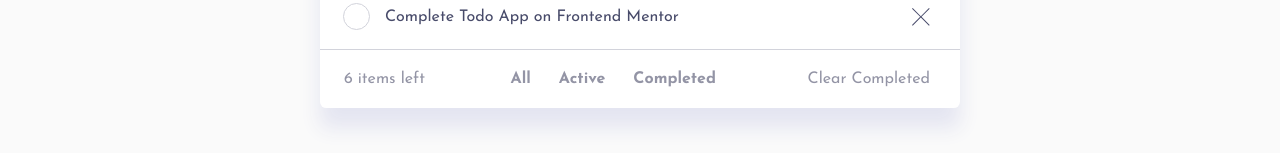
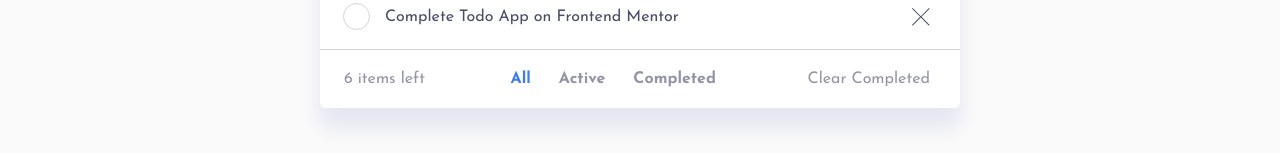
Before and after one commit to Vi-r-us/do-more, a React (Vite) app: page / in a window 1280 px wide. Shown: the part 559-712 px from the top of the page. Built offline with nearby package versions, Linux system fonts and the light colour scheme.

Commit message:
add: added local storage (app completed with local storage)

```diff
--- a/src/components/Form.jsx
+++ b/src/components/Form.jsx
@@ -23,8 +23,20 @@ const Form = () => {
   };
 
   const handleSubmit = (e) => {
+    if (
+      newItemName === null ||
+      newItemName === undefined ||
+      newItemName.trim().length === 0
+    ) {
+      // handleTextareaHeight();
+      textareaRef.current.style.height = `${txHeight}px`;
+      console.log("press enter");
+      setNewItemName("");
+      return;
+    }
+
     if (e.keyCode == 13 && e.shiftKey == false) {
-      // console.log(newItemName);
+      // if (newItemName === '') return;
       addItem(newItemName);
       setNewItemName("");
       e.preventDefault();
--- a/src/components/Items.jsx
+++ b/src/components/Items.jsx
@@ -1,20 +1,16 @@
 /* eslint-disable react/prop-types */
 /* eslint-disable no-unused-vars */
-import { useState } from "react";
 import { useGlobalContext } from "../context";
 import { getItemByFilter } from "../utils";
 import SingleItem from "./SingleItem";
 
 const Items = () => {
-  const {
-    itemsMap,
-    currentFilter,
-    allItems,
-    allActiveItems,
-    allCompletedItems,
-  } = useGlobalContext();
+  const { itemsMap, currentFilter, setCurrentFilter, deleteAllItems } =
+    useGlobalContext();
 
   const items = getItemByFilter(currentFilter, itemsMap);
+
+  const ifActive = (status) => (currentFilter === status ? "active" : "");
 
   return (
     <>
@@ -25,18 +21,48 @@ const Items = () => {
         <li className="last-item flex" direction="row">
           <span>{items.length} items left</span>
           <div className="ext flex" direction="row">
-            <button onClick={() => allItems()}>all</button>
-            <button onClick={() => allActiveItems()}>active</button>
-            <button onClick={() => allCompletedItems()}>completed</button>
+            <button
+              className={ifActive("all")}
+              onClick={() => setCurrentFilter("all")}
+            >
+              all
+            </button>
+            <button
+              className={ifActive("active")}
+              onClick={() => setCurrentFilter("active")}
+            >
+              active
+            </button>
+            <button
+              className={ifActive("completed")}
+              onClick={() => setCurrentFilter("completed")}
+            >
+              completed
+            </button>
           </div>
-          <button>clear completed</button>
+          <button onClick={() => deleteAllItems()}>clear completed</button>
         </li>
       </ul>
 
       <div className="last-item-ext ext flex" direction="row">
-        <button onClick={() => allItems()}>all</button>
-        <button onClick={() => allActiveItems()}>active</button>
-        <button onClick={() => allCompletedItems()}>completed</button>
+        <button
+          className={ifActive("all")}
+          onClick={() => setCurrentFilter("all")}
+        >
+          all
+        </button>
+        <button
+          className={ifActive("active")}
+          onClick={() => setCurrentFilter("active")}
+        >
+          active
+        </button>
+        <button
+          className={ifActive("completed")}
+          onClick={() => setCurrentFilter("completed")}
+        >
+          completed
+        </button>
       </div>
     </>
   );
--- a/src/context.jsx
+++ b/src/context.jsx
@@ -1,21 +1,10 @@
 import React, { useContext, useState } from "react";
 import { nanoid } from "nanoid";
-import { arrayToMap } from "./utils";
+import { arrayToMap, getLocalStorage, setLocalStorage } from "./utils";
 
 const AppContext = React.createContext();
 
-const defaultItems = [
-  { id: nanoid(), title: "Complete online JavaScript course", isDone: true },
-  { id: nanoid(), title: "Jog around the park 3x", isDone: false },
-  { id: nanoid(), title: "10 minutes meditation", isDone: false },
-  { id: nanoid(), title: "Read for 1 hour", isDone: false },
-  { id: nanoid(), title: "Pick up groceries", isDone: false },
-  {
-    id: nanoid(),
-    title: "Complete Todo App on Frontend Mentor",
-    isDone: false,
-  },
-];
+const defaultItems = getLocalStorage();
 
 // eslint-disable-next-line react/prop-types
 const AppProvider = ({ children }) => {
@@ -27,6 +16,7 @@ const AppProvider = ({ children }) => {
     const newItem = { id: nanoid(), title: title, isDone: false };
     updatedItemsMap.set(newItem.id, newItem);
     setItemsMap(updatedItemsMap);
+    setLocalStorage(updatedItemsMap);
   };
 
   const editItem = (id) => {
@@ -35,13 +25,20 @@ const AppProvider = ({ children }) => {
     newItem.isDone = !newItem.isDone;
     updatedItemsMap.set(id, newItem);
     setItemsMap(updatedItemsMap);
+    setLocalStorage(updatedItemsMap);
   };
 
   const deleteItem = (id) => {
     const updatedItemsMap = new Map([...itemsMap]);
     updatedItemsMap.delete(id);
     setItemsMap(updatedItemsMap);
-    // setFilteredItems([...mapToArray(updatedItemsMap)]);
+    setLocalStorage(updatedItemsMap);
+  };
+
+  const deleteAllItems = () => {
+    const updatedItemsMap = new Map();
+    setItemsMap(updatedItemsMap);
+    setLocalStorage(updatedItemsMap);
   };
 
   return (
@@ -50,10 +47,10 @@ const AppProvider = ({ children }) => {
         itemsMap,
         currentFilter,
         setCurrentFilter,
-
         addItem,
         editItem,
         deleteItem,
+        deleteAllItems,
       }}
     >
       {children}?
--- a/src/index.css
+++ b/src/index.css
@@ -102,7 +102,7 @@ textarea {
   border: none;
   resize: none;
   overflow-y: hidden;
-  /* outline: none; */
+  outline: none;
 }
 
 button {
@@ -237,6 +237,9 @@ button:hover {
   font-weight: bold;
 
   button:hover {
+    color: var(--clr-text-600);
+  }
+  .active {
     color: var(--clr-primary);
   }
 }
@@ -246,11 +249,6 @@ button:hover {
   padding: var(--padding);
   justify-content: space-between;
   align-items: center;
-
-  /* span:not(:first-child) {
-    cursor: pointer;
-    text-transform: capitalize;
-  } */
 
   .ext {
     @media (max-width: 539px) {
--- a/src/utils.js
+++ b/src/utils.js
@@ -1,24 +1,50 @@
 import axios from "axios";
+import { nanoid } from "nanoid";
+
+const defaultItems = [
+  { id: nanoid(), title: "Complete online JavaScript course", isDone: true },
+  { id: nanoid(), title: "Jog around the park 3x", isDone: false },
+  { id: nanoid(), title: "10 minutes meditation", isDone: false },
+  { id: nanoid(), title: "Read for 1 hour", isDone: false },
+  { id: nanoid(), title: "Pick up groceries", isDone: false },
+  {
+    id: nanoid(),
+    title: "Complete Todo App on Frontend Mentor",
+    isDone: false,
+  },
+];
 
 export const customFetch = axios.create({
   baseURL: "http://localhost:500-/api/tasks",
 });
 
 export const getItemByFilter = (filter, itemsMap) => {
-  // console.log(itemsMap);
   if (filter === "all") return [...mapToArray(itemsMap)];
   else if (filter === "active")
     return mapToArray(itemsMap).filter((item) => !item.isDone);
   else return mapToArray(itemsMap).filter((item) => item.isDone);
 };
 
-// const allItems = (itemsMap) => setFilteredItems([...mapToArray(itemsMap)]);
-// const allActiveItems = (itemsMap) =>
-//   setFilteredItems(mapToArray(itemsMap).filter((item) => !item.isDone));
-// const allCompletedItems = (itemsMap) =>
-//   setFilteredItems(mapToArray(itemsMap).filter((item) => item.isDone));
+export const getLocalStorage = () => {
+  let list = localStorage.getItem("list");
+  if (list) list = JSON.parse(localStorage.getItem("list"));
+  else list = defaultItems;
+  return list;
+};
+export const setLocalStorage = (itemsMap) => {
+  const itemsArray = mapToArray(itemsMap);
+  localStorage.setItem("list", JSON.stringify(itemsArray));
+};
 
-const mapToArray = (map) => Array.from(map.values());
-export const arrayToMap = (array) => new Map(array.map((it) => [it.id, it]));
+const mapToArray = (map) => {
+  // if array is already an array
+  if (Array.isArray(map)) return map;
+  return Array.from(map.values());
+};
+export const arrayToMap = (array) => {
+  // if array is already an map
+  if (!Array.isArray(array)) return array;
+  return new Map(array.map((it) => [it.id, it]));
+};
 
 // export default customFetch;
```
